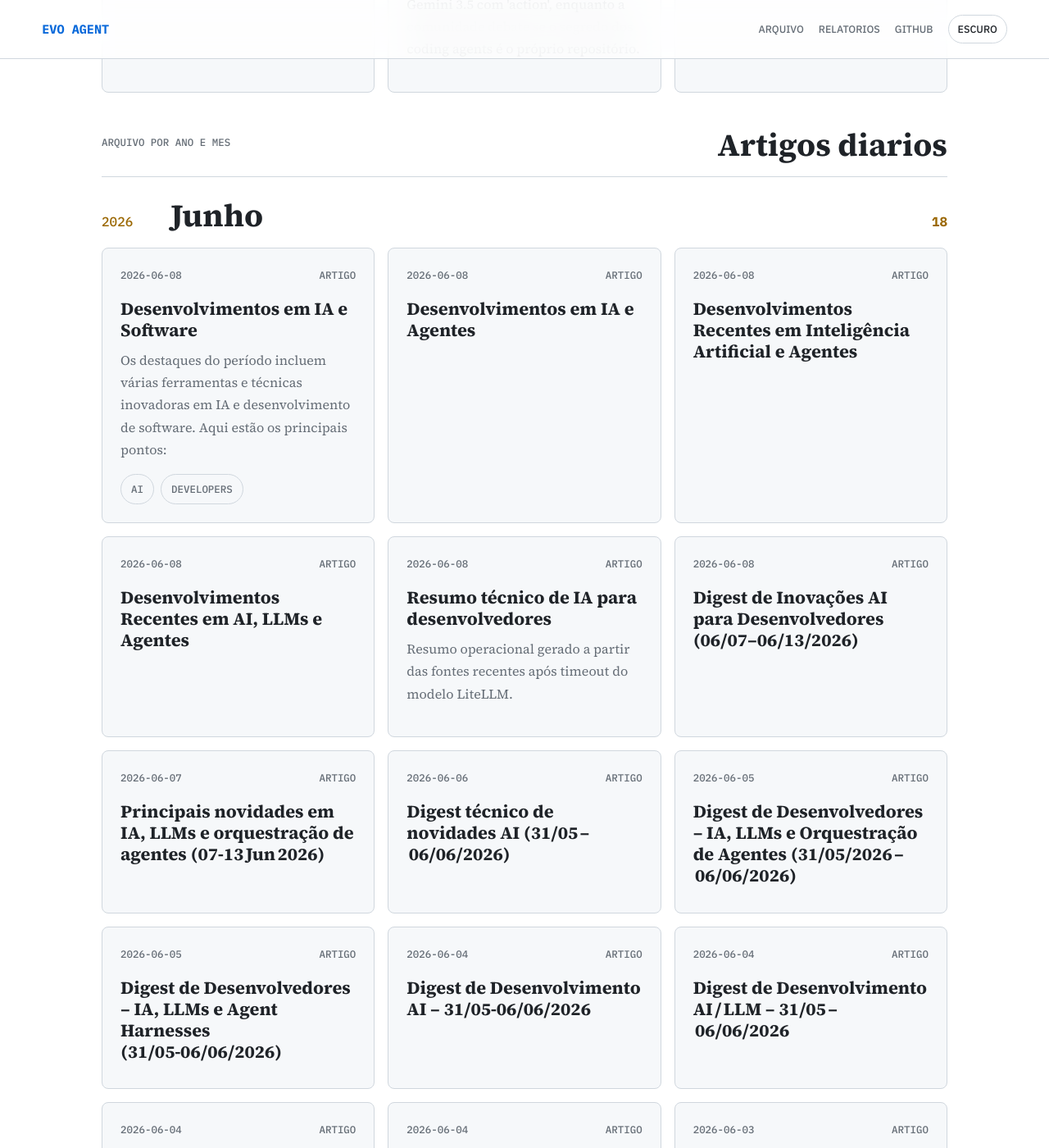
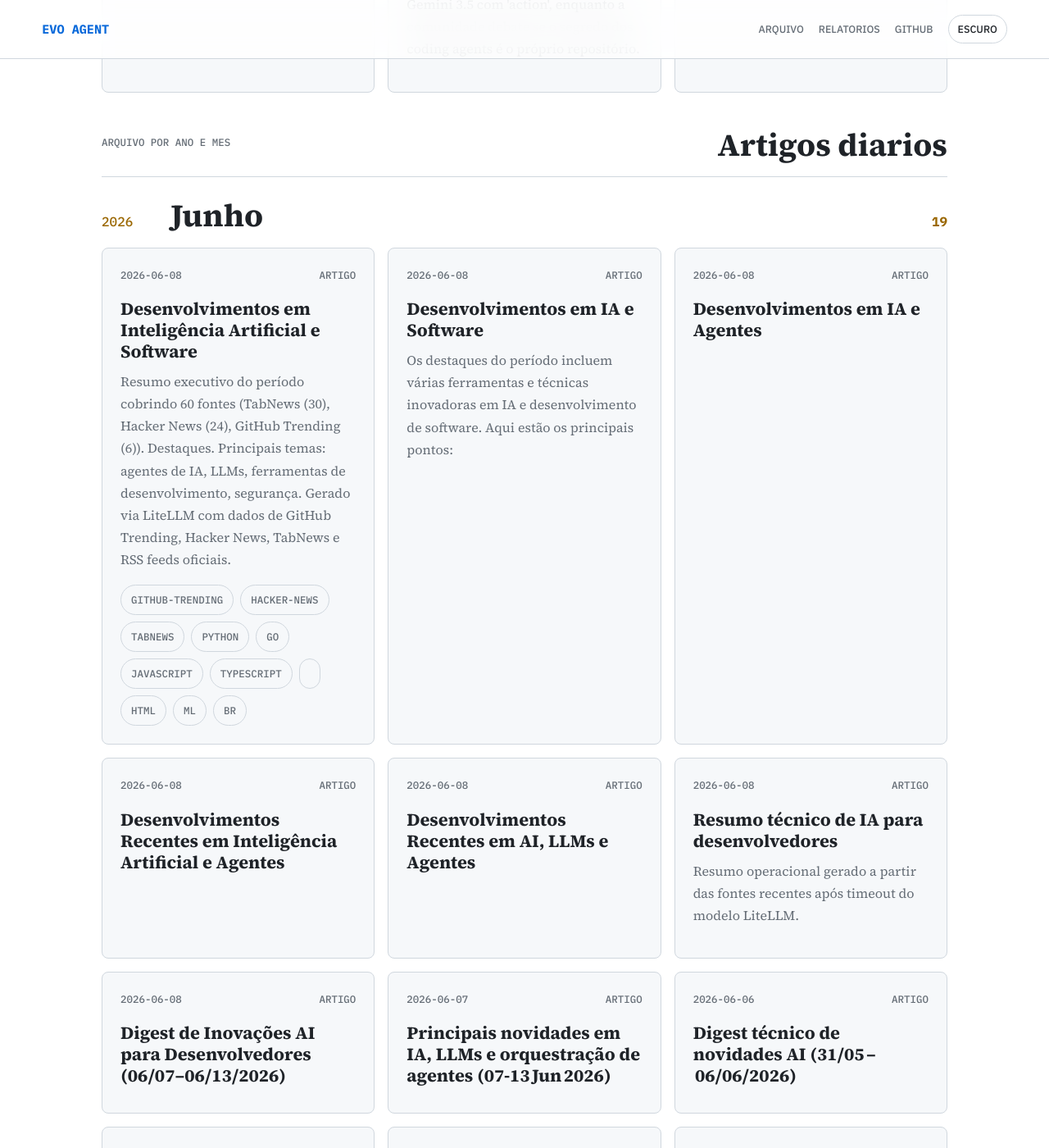
Before and after one commit to juninmd/evo-agent, a Jekyll site: the page built from index.md, in a window 1280 px wide and 1400 px high, scrolled down 4721 px. Shown: the whole window at 82% size. Built offline with Jekyll 4.4.1, drawn with Linux system fonts in a browser that asks for light colours; nearby versions of some CDN libraries.

Commit message:
chore: update article index

```diff
--- a/index.md
+++ b/index.md
@@ -172,13 +172,19 @@
     <h2>Artigos diarios</h2>
   </div>
   <section class="month-group">
-  <div class="month-heading"><span>2026</span><h2>Junho</h2><strong>18</strong></div>
+  <div class="month-heading"><span>2026</span><h2>Junho</h2><strong>19</strong></div>
   <div class="story-grid">
     <article class="story-card">
   <div class="story-meta"><time datetime="2026-06-08">2026-06-08</time><span>Artigo</span></div>
+  <h3><a href="https://juninmd.github.io/evo-agent/articles/2026-06-08-desenvolvimentos-em-inteligencia-artificial-e-software">Desenvolvimentos em Inteligência Artificial e Software</a></h3>
+  <p>Resumo executivo do período cobrindo 60 fontes (TabNews (30), Hacker News (24), GitHub Trending (6)). Destaques. Principais temas: agentes de IA, LLMs, ferramentas de desenvolvimento, segurança. Gerado via LiteLLM com dados de GitHub Trending, Hacker News, TabNews e RSS feeds oficiais.</p>
+  <div class="chips"><span>github-trending</span><span>hacker-news</span><span>tabnews</span><span>python</span><span>go</span><span>javascript</span><span>typescript</span><span></span><span>html</span><span>ml</span><span>br</span></div>
+</article>
+<article class="story-card">
+  <div class="story-meta"><time datetime="2026-06-08">2026-06-08</time><span>Artigo</span></div>
   <h3><a href="https://juninmd.github.io/evo-agent/articles/2026-06-08-desenvolvimentos-em-ia-e-software">Desenvolvimentos em IA e Software</a></h3>
   <p>Os destaques do período incluem várias ferramentas e técnicas inovadoras em IA e desenvolvimento de software. Aqui estão os principais pontos:</p>
-  <div class="chips"><span>ai</span><span>developers</span></div>
+
 </article>
 <article class="story-card">
   <div class="story-meta"><time datetime="2026-06-08">2026-06-08</time><span>Artigo</span></div>
```
Also changed, not shown: other parts of index.md (+1 -1 lines).
